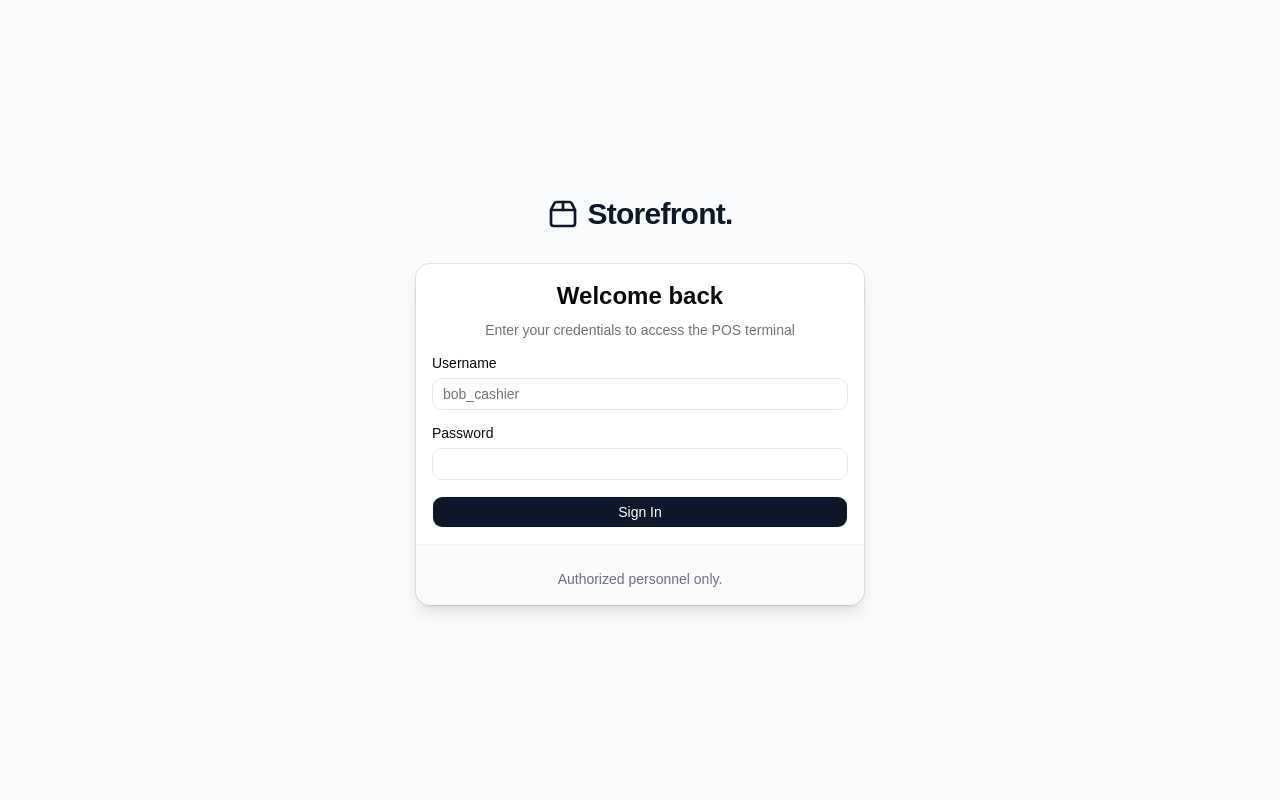
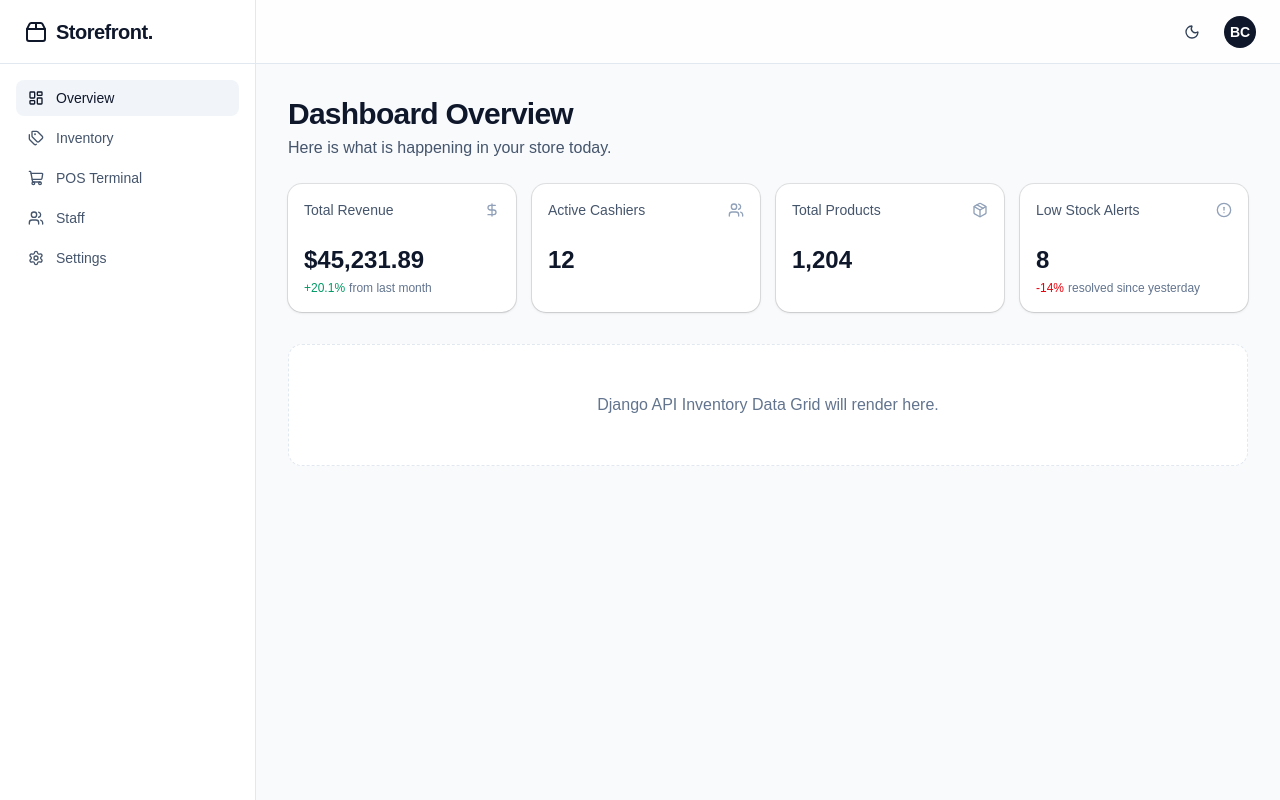
Before and after one commit to D34D5H0T03/Inventory-Management-Frontend, a React (Vite) app: page /admin in a window 1280 px wide. Before the commit this address led to /login. Built offline with nearby package versions, Linux system fonts and the light colour scheme.

Commit message:
Added The Dashboard. will work on browsing next

```diff
--- a/src/App.jsx
+++ b/src/App.jsx
@@ -1,4 +1,5 @@
 import { BrowserRouter as Router, Routes, Route } from "react-router-dom";
+import DashboardOverview from "@/pages/admin/DashboardOverview";
 
 // 1. Shared Infrastructure
 import { ThemeProvider } from "@/components/shared/ThemeProvider";
@@ -29,18 +30,30 @@ export default function App() {
       <Router>
         <Routes>
           {/* PUBLIC ROUTES */}
-          <Route path="/" element={<PublicLayout><Hero /><FeatureGrid /></PublicLayout>} />
+          <Route
+            path="/"
+            element={
+              <PublicLayout>
+                <Hero />
+                <FeatureGrid />
+              </PublicLayout>
+            }
+          />
           <Route path="/login" element={<Login />} />
 
           {/* SECURE ADMIN ROUTES */}
           <Route path="/admin" element={<AdminLayout />}>
-            <Route index element={
-              <div className="space-y-4">
-                <h2 className="text-3xl font-bold tracking-tight dark:text-white">Dashboard Overview</h2>
-                <p className="dark:text-slate-400">Welcome to the secure administrative portal.</p>
-              </div>
-            } />
-            <Route path="inventory" element={<h2 className="text-3xl font-bold dark:text-white">Inventory Module</h2>} />
+            {/* The index route automatically renders when you visit /admin */}
+            <Route index element={<DashboardOverview />} />
+
+            <Route
+              path="inventory"
+              element={
+                <h2 className="text-3xl font-bold dark:text-white">
+                  Inventory Module
+                </h2>
+              }
+            />
           </Route>
         </Routes>
       </Router>
--- /dev/null
+++ b/src/components/dashboard/StatCard.jsx
@@ -0,0 +1,31 @@
+import { Card, CardContent, CardHeader, CardTitle } from "@/components/ui/card";
+import { cn } from "@/lib/utils";
+
+export default function StatCard({ title, value, icon: Icon, trend, trendLabel }) {
+  return (
+    <Card className="border-slate-200 dark:border-slate-800 dark:bg-slate-900 shadow-sm transition-all duration-200 hover:shadow-md">
+      <CardHeader className="flex flex-row items-center justify-between pb-2 space-y-0">
+        <CardTitle className="text-sm font-medium text-slate-600 dark:text-slate-400">
+          {title}
+        </CardTitle>
+        {Icon && <Icon className="h-4 w-4 text-slate-400 dark:text-slate-500" />}
+      </CardHeader>
+      <CardContent>
+        <div className="text-2xl font-bold text-slate-900 dark:text-white">{value}</div>
+
+        {/* Only render the trend if a trend prop is actually passed in */}
+        {trend !== undefined && (
+          <p className={cn(
+            "text-xs mt-1 font-medium flex items-center",
+            trend > 0 ? "text-emerald-600 dark:text-emerald-400" : "text-red-600 dark:text-red-400"
+          )}>
+            {trend > 0 ? "+" : ""}{trend}%
+            <span className="text-slate-500 dark:text-slate-400 font-normal ml-1">
+              {trendLabel}
+            </span>
+          </p>
+        )}
+      </CardContent>
+    </Card>
+  );
+}
--- a/src/layouts/AdminLayout.jsx
+++ b/src/layouts/AdminLayout.jsx
@@ -3,13 +3,13 @@ import Sidebar from "@/components/dashboard/Sidebar";
 import DashboardHeader from "@/components/dashboard/DashboardHeader";
 
 export default function AdminLayout() {
-  // Check for the JWT we saved during Login
-  const token = localStorage.getItem("access_token");
+//   // Check for the JWT we saved during Login
+//   const token = localStorage.getItem("access_token");
 
-  // If no token exists, bounce them to the login screen immediately
-  if (!token) {
-    return <Navigate to="/login" replace />;
-  }
+//   // If no token exists, bounce them to the login screen immediately
+//   if (!token) {
+//     return <Navigate to="/login" replace />;
+//   }
 
   // If authenticated, render the Dashboard Shell
   return (
--- a/src/pages/admin/DashboardOverview.jsx
+++ b/src/pages/admin/DashboardOverview.jsx
@@ -0,0 +1,53 @@
+import StatCard from "@/components/dashboard/StatCard";
+import { DollarSign, Package, AlertCircle, Users } from "lucide-react";
+
+export default function DashboardOverview() {
+  return (
+    <div className="space-y-6">
+      {/* Page Header */}
+      <div>
+        <h2 className="text-3xl font-bold tracking-tight text-slate-900 dark:text-white">
+          Dashboard Overview
+        </h2>
+        <p className="text-slate-600 dark:text-slate-400 mt-1">
+          Here is what is happening in your store today.
+        </p>
+      </div>
+
+      {/* Metrics Grid */}
+      <div className="grid gap-4 md:grid-cols-2 lg:grid-cols-4">
+        <StatCard
+          title="Total Revenue"
+          value="$45,231.89"
+          icon={DollarSign}
+          trend={20.1}
+          trendLabel="from last month"
+        />
+        <StatCard
+          title="Active Cashiers"
+          value="12"
+          icon={Users}
+        />
+        <StatCard
+          title="Total Products"
+          value="1,204"
+          icon={Package}
+        />
+        <StatCard
+          title="Low Stock Alerts"
+          value="8"
+          icon={AlertCircle}
+          trend={-14}
+          trendLabel="resolved since yesterday"
+        />
+      </div>
+
+      {/* Placeholder for the upcoming Inventory Table */}
+      <div className="mt-8 rounded-xl border border-slate-200 dark:border-slate-800 bg-white dark:bg-slate-900/50 p-12 text-center border-dashed">
+        <p className="text-slate-500 dark:text-slate-400 font-medium">
+          Django API Inventory Data Grid will render here.
+        </p>
+      </div>
+    </div>
+  );
+}
```
